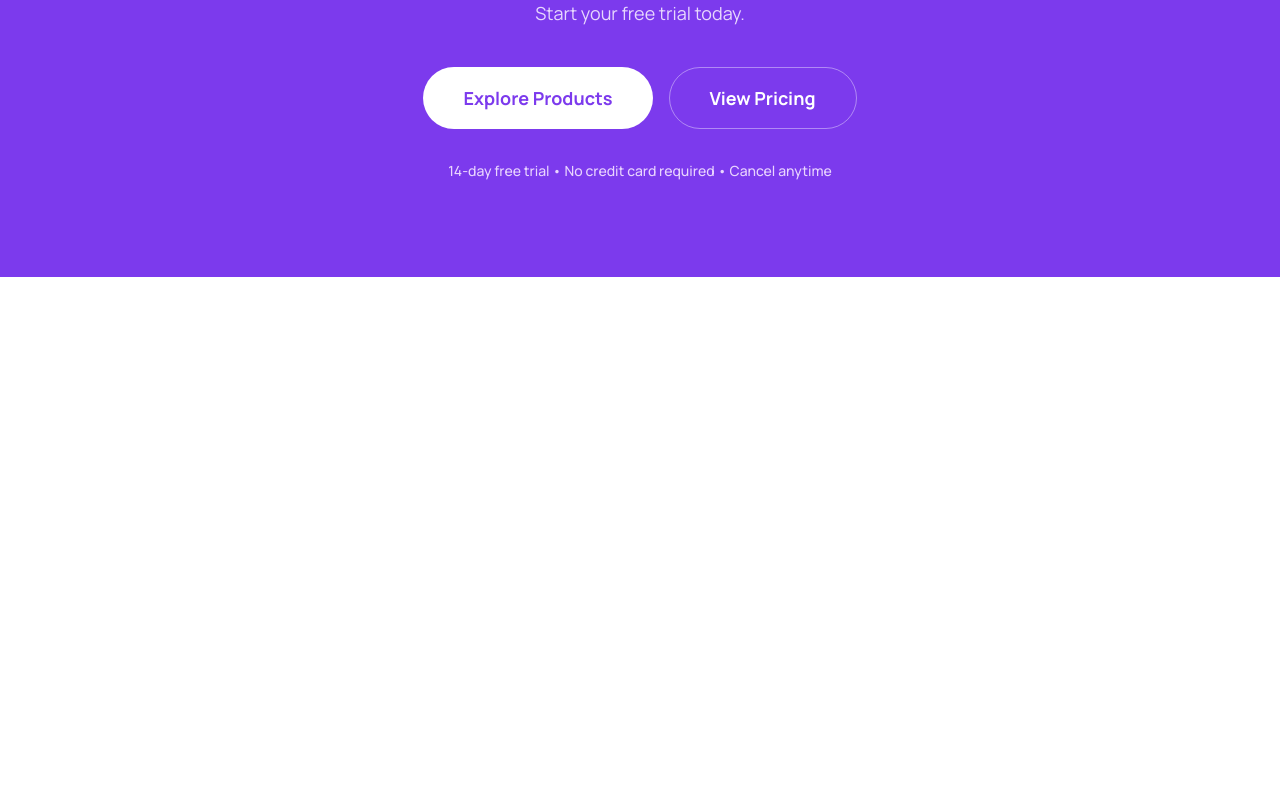
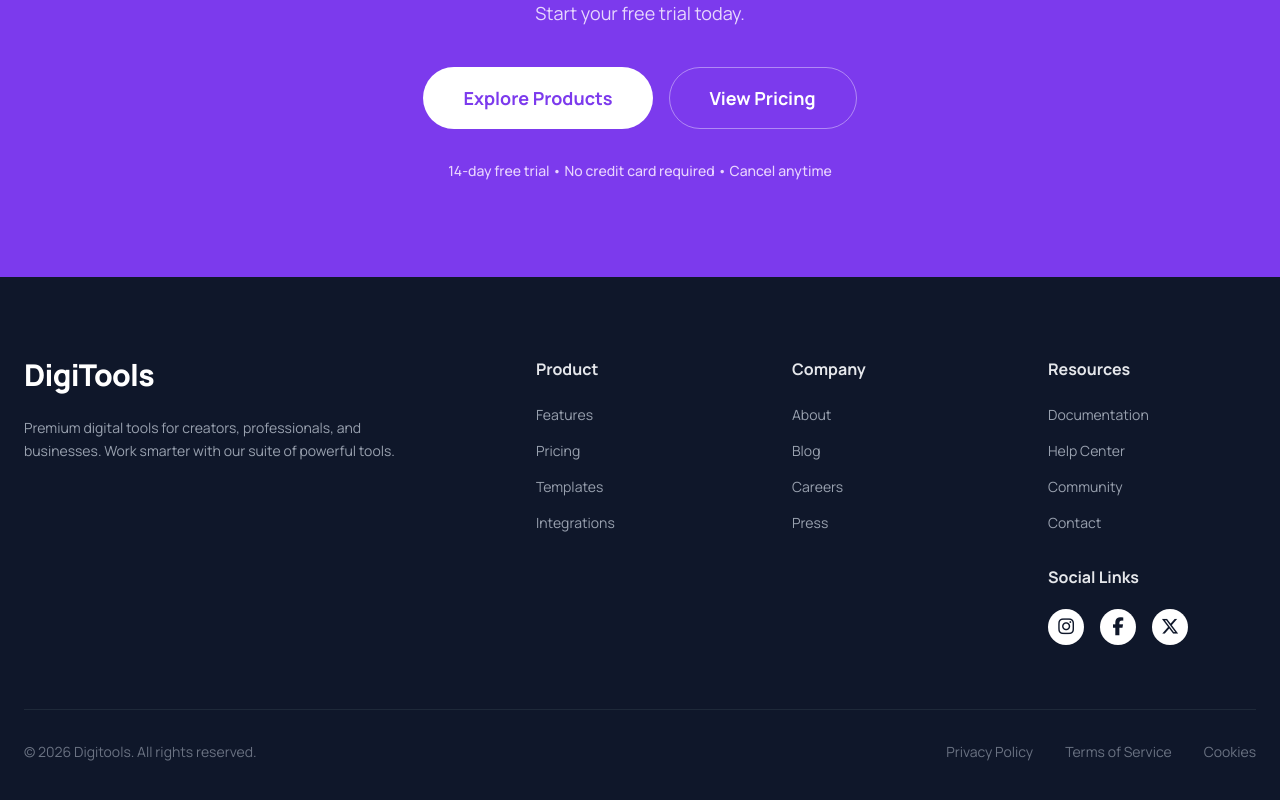
Before and after one commit to mahzabin-sayeka/assignment-6-sayeka, a React (Vite) app: page / in a window 1280 px wide. Shown: the part 4204-5004 px from the top of the page. Before the commit the page ends 4481 px from the top, so only its background shows below. Built offline with nearby package versions, Linux system fonts and the light colour scheme.

Commit message:
footer done

```diff
--- a/src/App.jsx
+++ b/src/App.jsx
@@ -27,6 +27,7 @@
 import StepsSection from './component/StepsSection';
 import PricingSection from './component/PricingSection';
 import WorkflowSection from './component/WorkflowSection';
+import Footer from './component/Footer';
 
 function App() {
   const [activeTab, setActiveTab] = useState('products');
@@ -135,6 +136,7 @@
       <StepsSection></StepsSection>
       <PricingSection></PricingSection>
       <WorkflowSection/>
+      <Footer></Footer>
     </>
 
   );
--- /dev/null
+++ b/src/component/Footer.jsx
@@ -0,0 +1,86 @@
+import React from 'react';
+
+const Footer = () => {
+  return (
+    <footer className="bg-[#0f172a] text-white pt-20 pb-10 px-6">
+      <div className="max-w-7xl mx-auto">
+
+        {/* footer all colum */}
+        <div className="grid grid-cols-1 md:grid-cols-2 lg:grid-cols-5 gap-12 mb-16">
+
+          {/* footer left part */}
+          <div className="lg:col-span-2">
+            <h2 className="text-3xl font-black mb-6 tracking-tight">DigiTools</h2>
+            <p className="text-gray-400 text-sm leading-relaxed max-w-sm">
+              Premium digital tools for creators, professionals, and businesses.
+              Work smarter with our suite of powerful tools.
+            </p>
+          </div>
+
+          {/* product list */}
+          <div>
+            <h4 className="font-bold mb-6 text-gray-200">Product</h4>
+            <ul className="space-y-4 text-sm text-gray-400">
+              <li className="hover:text-white transition-colors cursor-pointer">Features</li>
+              <li className="hover:text-white transition-colors cursor-pointer">Pricing</li>
+              <li className="hover:text-white transition-colors cursor-pointer">Templates</li>
+              <li className="hover:text-white transition-colors cursor-pointer">Integrations</li>
+            </ul>
+          </div>
+
+          {/* company lst */}
+          <div>
+            <h4 className="font-bold mb-6 text-gray-200">Company</h4>
+            <ul className="space-y-4 text-sm text-gray-400">
+              <li className="hover:text-white transition-colors cursor-pointer">About</li>
+              <li className="hover:text-white transition-colors cursor-pointer">Blog</li>
+              <li className="hover:text-white transition-colors cursor-pointer">Careers</li>
+              <li className="hover:text-white transition-colors cursor-pointer">Press</li>
+            </ul>
+          </div>
+
+          {/* resources r social r icon */}
+          <div>
+            <h4 className="font-bold mb-6 text-gray-200">Resources</h4>
+            <ul className="space-y-4 text-sm text-gray-400 mb-8">
+              <li className="hover:text-white transition-colors cursor-pointer">Documentation</li>
+              <li className="hover:text-white transition-colors cursor-pointer">Help Center</li>
+              <li className="hover:text-white transition-colors cursor-pointer">Community</li>
+              <li className="hover:text-white transition-colors cursor-pointer">Contact</li>
+            </ul>
+
+
+            <h4 className="font-bold mb-5 text-gray-200">Social Links</h4>
+            <div className="flex gap-4">
+              <div className="w-9 h-9 bg-white text-[#0f172a] rounded-full flex items-center justify-center cursor-pointer hover:bg-gray-200 transition-all">
+                <i className="fa-brands fa-instagram text-lg"></i>
+              </div>
+              <div className="w-9 h-9 bg-white text-[#0f172a] rounded-full flex items-center justify-center cursor-pointer hover:bg-gray-200 transition-all">
+                <i className="fa-brands fa-facebook-f text-lg"></i>
+              </div>
+              <div className="w-9 h-9 bg-white text-[#0f172a] rounded-full flex items-center justify-center cursor-pointer hover:bg-gray-200 transition-all">
+                <i className="fa-brands fa-x-twitter text-lg"></i>
+              </div>
+            </div>
+          </div>
+
+        </div>
+
+        {/* akdom bottom footer */}
+        <div className="border-t border-gray-800 pt-8 flex flex-col md:flex-row items-center justify-between gap-6">
+          <p className="text-gray-500 text-sm">
+            © 2026 Digitools. All rights reserved.
+          </p>
+          <div className="flex gap-8 text-gray-500 text-sm">
+            <span className="hover:text-white cursor-pointer">Privacy Policy</span>
+            <span className="hover:text-white cursor-pointer">Terms of Service</span>
+            <span className="hover:text-white cursor-pointer">Cookies</span>
+          </div>
+        </div>
+
+      </div>
+    </footer>
+  );
+};
+
+export default Footer;
```
